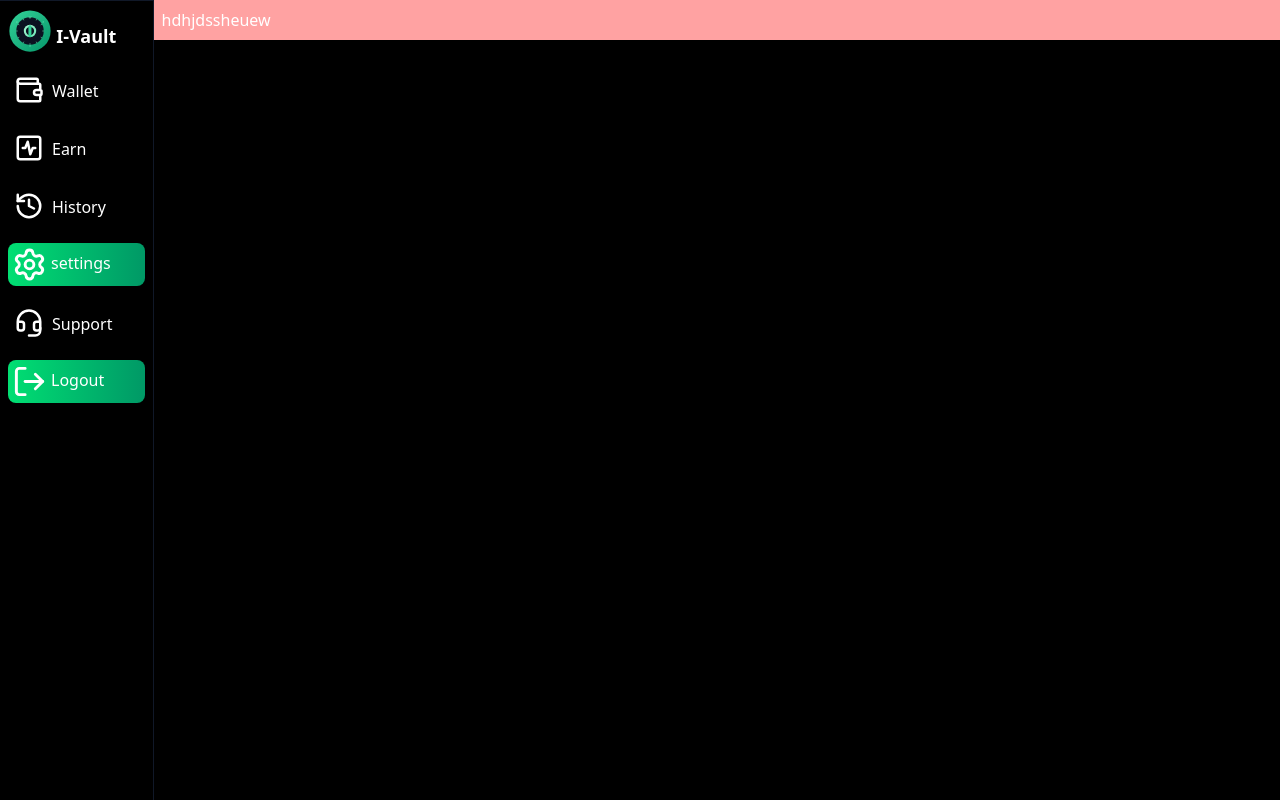
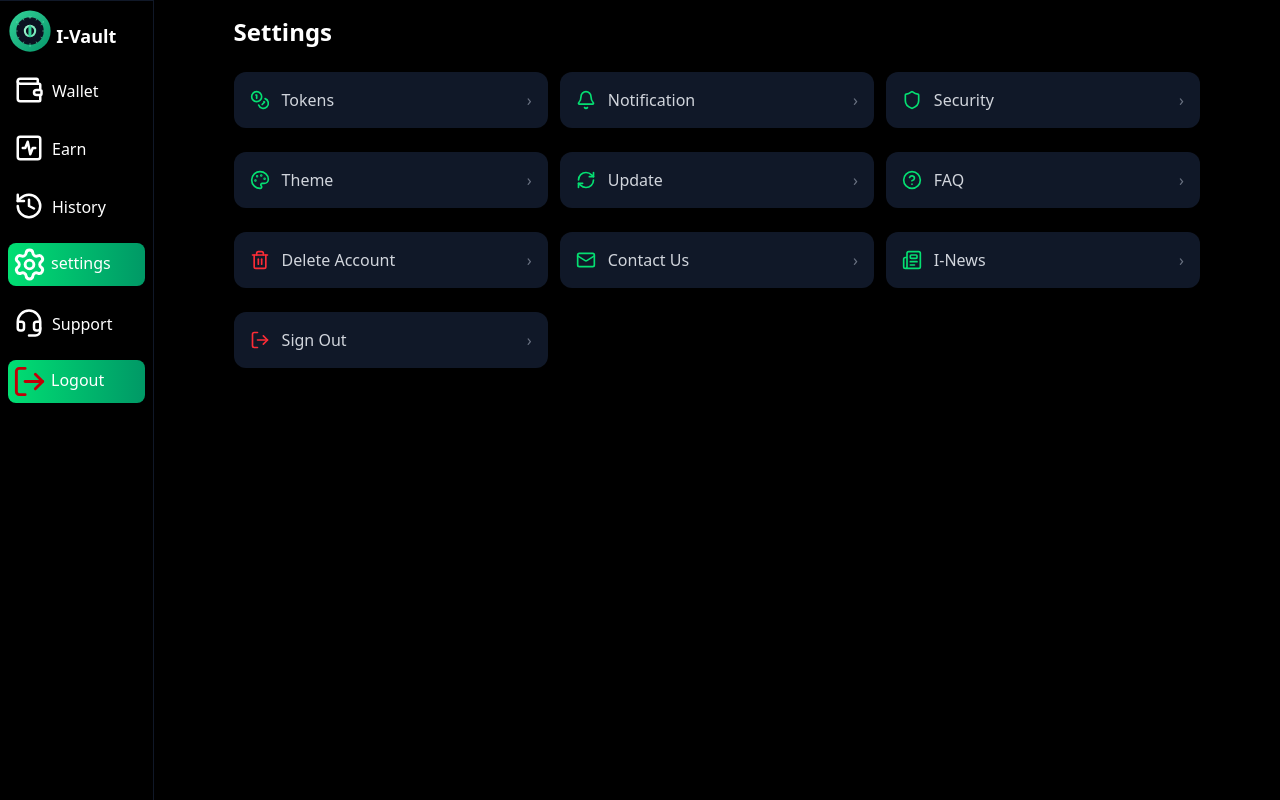
Before and after one commit to promise019/Ivalt-wallet, a React (Vite) app: page /ivault/settings in a window 1280 px wide. Built offline with nearby package versions, Linux system fonts and the light colour scheme.

Commit message:
settings page design

```diff
--- a/src/components/layout/NavigationBar.jsx
+++ b/src/components/layout/NavigationBar.jsx
@@ -92,7 +92,7 @@ export default function NavigationBar() {
          md:static md:rounded-lg md:flex md:h-fit md:space-x-3`
         }
       >
-        <LogOut className="text-white" size={35} />
+        <LogOut className="text-red-700" size={35} />
         <h1 className="font-medium -ml-2 absolute md:static md:text-white md:mt-1">
           Logout
         </h1>
--- a/src/pages/settings.jsx
+++ b/src/pages/settings.jsx
@@ -1,7 +1,56 @@
+import {
+  Bell,
+  Shield,
+  Palette,
+  RefreshCw,
+  HelpCircle,
+  Trash2,
+  Mail,
+  Newspaper,
+  LogOut,
+  Coins,
+} from "lucide-react";
+
 export default function Settings() {
+  const settingsOptions = [
+    { icon: <Coins className="w-5 h-5 text-green-400" />, label: "Tokens" },
+    {
+      icon: <Bell className="w-5 h-5 text-green-400" />,
+      label: "Notification",
+    },
+    { icon: <Shield className="w-5 h-5 text-green-400" />, label: "Security" },
+    { icon: <Palette className="w-5 h-5 text-green-400" />, label: "Theme" },
+    { icon: <RefreshCw className="w-5 h-5 text-green-400" />, label: "Update" },
+    { icon: <HelpCircle className="w-5 h-5 text-green-400" />, label: "FAQ" },
+    {
+      icon: <Trash2 className="w-5 h-5 text-red-500" />,
+      label: "Delete Account",
+    },
+    { icon: <Mail className="w-5 h-5 text-green-400" />, label: "Contact Us" },
+    {
+      icon: <Newspaper className="w-5 h-5 text-green-400" />,
+      label: "I-News",
+    },
+    { icon: <LogOut className="w-5 h-5 text-red-500" />, label: "Sign Out" },
+  ];
   return (
-    <main className="text-white max-w-full md:ml-[17%] lg:ml-[14%] xl:ml-[12%] bg-red-300 p-2">
-      hdhjdssheuew
+    <main className="text-white max-w-full md:ml-[17%] lg:ml-[14%] xl:ml-[12%] bg-black px-4 pt-4 pb-23 lg:px-20">
+      <h1 className="text-2xl font-bold mb-6">Settings</h1>
+
+      <div className="space-y-3 md:grid grid-cols-3 gap-3">
+        {settingsOptions.map((item, index) => (
+          <div
+            key={index}
+            className="bg-gray-900 p-4 rounded-xl flex items-center justify-between cursor-pointer hover:bg-gray-800"
+          >
+            <div className="flex items-center gap-3">
+              {item.icon}
+              <span className="text-gray-300 font-medium">{item.label}</span>
+            </div>
+            <span className="text-gray-500">›</span>
+          </div>
+        ))}
+      </div>
     </main>
   );
 }
```
